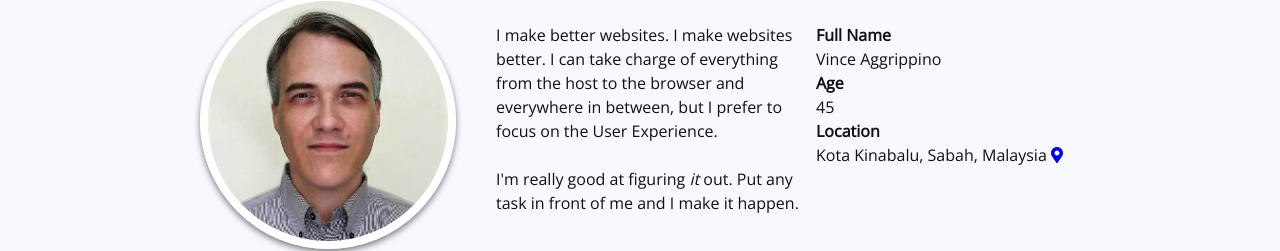
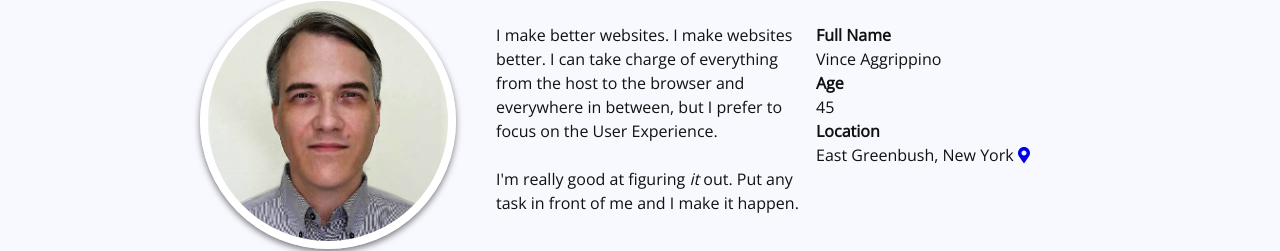
Before and after one commit to VAggrippino/CVRemix, a website: page index.html in a window 1280 px wide. Shown: the part 1238-1489 px from the top of the page. Drawn offline with nearby package versions, Linux system fonts and the light colour scheme.

Commit message:
Update location

```diff
--- a/index.html
+++ b/index.html
@@ -131,8 +131,9 @@
           <dd class="age"></dd>
 
           <dt>Location</dt>
-          <dd class="location"><span>Kota Kinabalu,</span> <span>Sabah, Malaysia
-            <a href="https://goo.gl/maps/AYzLqt8467P2" target="_blank"><i class="fas fa-map-marker-alt"></i></a></span>
+          <dd class="location"><span>East Greenbush,</span>
+            <span>New York
+            <a href="https://goo.gl/maps/KqxpRyLc7Cp" target="_blank"><i class="fas fa-map-marker-alt"></i></a></span>
           </dd>
         </dl>
       </div>
```
